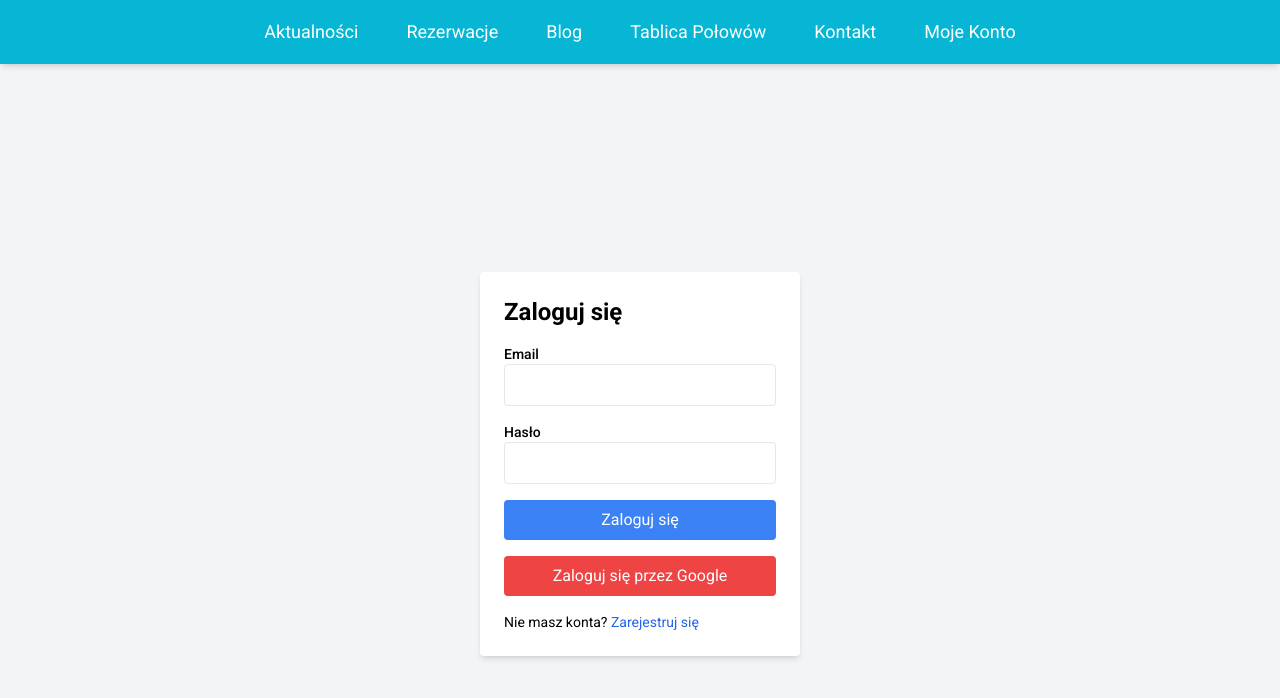
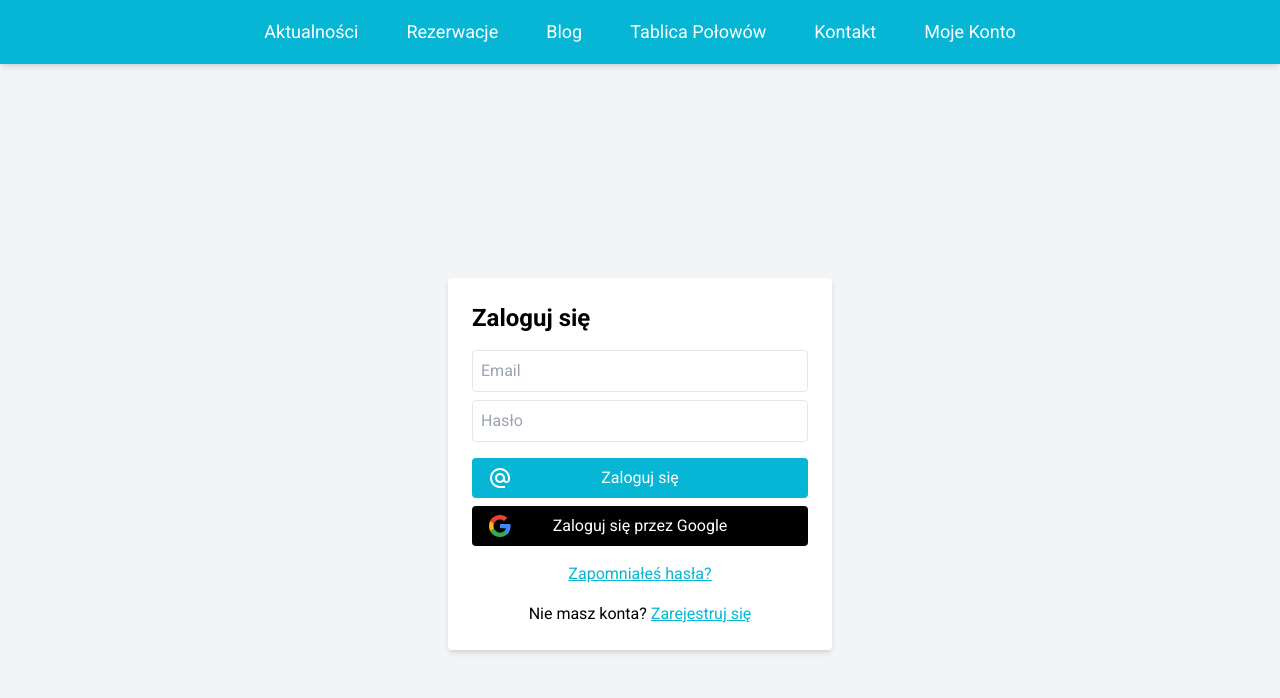
Before and after one commit to qumrran/pay-to-fish, a React (Create React App) app: page /login in a window 1280 px wide. Shown: the top 698 px of the page. Built offline with nearby package versions, Linux system fonts and the light colour scheme; no server answers.

Commit message:
Modification of the login component, removal of the register component, added email verification.

```diff
--- a/package.json
+++ b/package.json
@@ -14,10 +14,12 @@
     "@types/react-dom": "^18.0.0",
     "browser-image-compression": "^2.0.2",
     "firebase": "^11.0.2",
+    "firebaseui": "^6.1.0",
     "gh-pages": "^6.3.0",
     "nth-check": "^2.1.1",
     "react": "^18.3.1",
     "react-dom": "^18.3.1",
+    "react-firebaseui": "^6.0.0",
     "react-icons": "^5.4.0",
     "react-lazyload": "^3.2.1",
     "react-router-dom": "^7.0.1",
@@ -33,7 +35,7 @@
     "test": "react-scripts test",
     "eject": "react-scripts eject",
     "predeploy": "yarn build",
-  "deploy": "gh-pages -d build"
+    "deploy": "gh-pages -d build"
   },
   "eslintConfig": {
     "extends": [
--- a/src/App.tsx
+++ b/src/App.tsx
@@ -3,7 +3,6 @@ import { BrowserRouter, Routes, Route, Navigate } from 'react-router-dom';
 import { UserContext } from './context/UserContext';
 import { UserProvider } from './context/UserContext';
 import LoginPage from './pages/Login/LoginPage';
-import RegisterPage from './pages/RegisterPage/RegisterPage';
 import MainMenu from './components/MainManu/MainMenu';
 import News from './pages/News/News';
 import Reservations from './pages/Reservations/Reservations';
@@ -30,7 +29,6 @@ const App: React.FC = () => {
         <MainMenu />
         <Routes>
           <Route path="/login" element={<LoginPage />} />
-          <Route path="/register" element={<RegisterPage />} />
           <Route
             path="/*"
             element={
--- a/src/pages/Blog/Blog.tsx
+++ b/src/pages/Blog/Blog.tsx
@@ -23,7 +23,6 @@ const Blog: React.FC = () => {
   const { slug } = useParams();
   const [posts, setPosts] = useState<BlogPost[]>([]);
   const [loading, setLoading] = useState(true);
-  const [expandedPost, setExpandedPost] = useState<BlogPost | null>(null);
   const navigate = useNavigate();
 
   useEffect(() => {
--- /dev/null
+++ b/src/pages/Login/ConfirmationEmailPopup/ConfirmationEmailPopup.tsx
@@ -0,0 +1,24 @@
+import React from 'react';
+
+interface ConfirmationEmailPopupProps {
+  onClose: () => void;
+}
+
+const ConfirmationEmailPopup: React.FC<ConfirmationEmailPopupProps> = ({ onClose }) => {
+  return (
+    <div className="fixed inset-0 flex justify-center items-center bg-gray-700 bg-opacity-50">
+      <div className="p-6 bg-white shadow-md rounded w-96 text-center">
+        <h2 className="text-2xl font-bold mb-4">Wysłano e-mail weryfikacyjny</h2>
+        <p className="mb-4">Sprawdź swoją skrzynkę pocztową i kliknij w link, aby zweryfikować swój adres e-mail.</p>
+        <button
+          className="w-full bg-cyan-500 hover:bg-cyan-600  text-white py-2 rounded"
+          onClick={onClose}
+        >
+          OK
+        </button>
+      </div>
+    </div>
+  );
+};
+
+export default ConfirmationEmailPopup;
--- a/src/pages/Login/LoginPage.tsx
+++ b/src/pages/Login/LoginPage.tsx
@@ -1,105 +1,203 @@
-import React, { useContext } from 'react';
-import { signInWithEmailAndPassword } from 'firebase/auth';
-import { useNavigate, Link } from 'react-router-dom';
+import React, { useState } from 'react';
+import { useNavigate } from 'react-router-dom';
+import {
+	createUserWithEmailAndPassword,
+	sendEmailVerification,
+	updateProfile,
+	signInWithEmailAndPassword,
+	GoogleAuthProvider,
+	signInWithPopup,
+	sendPasswordResetEmail,
+} from 'firebase/auth';
 import { auth } from '../../firebase/firebaseConfig';
-import { UserContext } from '../../context/UserContext';
-import { toast, ToastContainer } from 'react-toastify';
-import 'react-toastify/dist/ReactToastify.css';
+import ConfirmationEmailPopup from './ConfirmationEmailPopup/ConfirmationEmailPopup';
+import googleLogo from './../../assets/images/Google__G__logo.svg';
+import { MdAlternateEmail } from 'react-icons/md';
 
 const LoginPage: React.FC = () => {
-  const context = useContext(UserContext);
 	const navigate = useNavigate();
+	const [isRegistering, setIsRegistering] = useState(false);
+	const [email, setEmail] = useState('');
+	const [password, setPassword] = useState('');
+	const [fullName, setFullName] = useState('');
+	const [error, setError] = useState('');
+	const [showPopup, setShowPopup] = useState(false);
+	const [isResettingPassword, setIsResettingPassword] = useState(false);
 
-  if (!context) {
-    return <p>Loading...</p>;
+	const handleEmailAuth = async () => {
+		try {
+			if (isRegistering) {
+				const userCredential = await createUserWithEmailAndPassword(auth, email, password);
+				await sendEmailVerification(userCredential.user);
+
+				if (fullName.trim()) {
+					await updateProfile(userCredential.user, { displayName: fullName });
 				}
 
-  const { user, loginWithGoogle } = context;
+				setShowPopup(true);
+			} else {
+				const userCredential = await signInWithEmailAndPassword(auth, email, password);
 
-  const handleLogin = async (event: React.FormEvent<HTMLFormElement>) => {
-    event.preventDefault();
-    const email = event.currentTarget.email.value;
-    const password = event.currentTarget.password.value;
+				if (!userCredential.user.emailVerified) {
+					setError('Proszę zweryfikować swój e-mail, zanim się zalogujesz.');
+					return;
+				}
 
+				navigate('/dashboard');
+			}
+		} catch (err: any) {
+      console.error("Błąd Firebase:", err);
+      if (err.code === 'auth/email-already-in-use') {
+          setError('Konto z tym e-mailem już istnieje! Zaloguj się.');
+          setIsRegistering(false);
+      } else if (err.code === 'auth/weak-password') {
+          setError('Hasło musi mieć co najmniej 6 znaków.');
+      } else if (err.code === 'auth/invalid-email') {
+          setError('Nieprawidłowy format e-maila.');
+      } else if (err.code === 'auth/wrong-password') {
+          setError('Nieprawidłowe hasło. Spróbuj ponownie.');
+      } else if (err.code === 'auth/user-not-found') {
+          setError('Nie znaleziono konta z tym e-mailem.');
+      } else if (err.code === 'auth/invalid-credential') {
+          setError('Nieprawidłowe dane logowania lub brak konta. Sprawdź e-mail i hasło.');
+      } else {
+          setError(`Wystąpił błąd: ${err.message}`);
+      }
+  }
+
+	};
+
+	const handleGoogleAuth = async () => {
 		try {
-      await signInWithEmailAndPassword(auth, email, password);
-      toast.success('Zalogowano pomyślnie!');
-      navigate('/news');
-    } catch (error) {
-      console.error('Login error:', error);
-      toast.error('Niepoprawne dane logowania.');
+			const provider = new GoogleAuthProvider();
+			await signInWithPopup(auth, provider);
+			navigate('/dashboard');
+		} catch (err: any) {
+			setError('Błąd logowania przez Google: ' + err.message);
 		}
 	};
 
-  const handleGoogleLogin = async () => {
+	const handlePasswordReset = async () => {
 		try {
-      await loginWithGoogle();
-      toast.success('Zalogowano pomyślnie przez Google!');
-      navigate('/news');
-    } catch (error) {
-      console.error('Błąd podczas logowania przez Google:', error);
-      toast.error('Nie udało się zalogować przez Google.');
+			await sendPasswordResetEmail(auth, email);
+			setError('Link do resetowania hasła został wysłany na Twój email.');
+			setIsResettingPassword(false);
+		} catch (err: any) {
+			setError('Błąd podczas wysyłania linku resetującego: ' + err.message);
 		}
 	};
 
-  if (user) {
-    navigate('/news');
-    return null;
-  }
+	const closePopup = () => {
+		setShowPopup(false);
+		setIsRegistering(false);
+		navigate('/login');
+	};
+
+	const handleModeChange = (mode: boolean) => {
+		setIsRegistering(mode);
+		setError('');
+	};
 
 	return (
 		<div className="min-h-screen flex flex-col justify-center items-center bg-gray-100">
-      <ToastContainer
-        position="top-center"
-        autoClose={1000}
-        hideProgressBar={false}
-        closeOnClick={true}
-        pauseOnHover={false}
-        draggable={false}
-        theme="dark"
+			<div className="p-6 bg-white shadow-md rounded w-96">
+				<h1 className="text-2xl font-bold mb-4">{isRegistering ? 'Zarejestruj się' : 'Zaloguj się'}</h1>
+
+				{error && <p className="text-red-500 mb-4">{error}</p>}
+
+				{isRegistering && (
+					<input
+						type="text"
+						placeholder="Imię i nazwisko"
+						className="w-full p-2 border mb-2 rounded focus:outline-none focus:ring focus:ring-cyan-500"
+						value={fullName}
+						onChange={(e) => setFullName(e.target.value)}
+						required
 					/>
-      <form onSubmit={handleLogin} className="p-6 bg-white shadow-md rounded w-80">
-        <h1 className="text-2xl font-bold mb-4">Zaloguj się</h1>
-        <div className="mb-4">
-          <label htmlFor="email" className="block text-sm font-medium">Email</label>
+				)}
+
 				<input
 					type="email"
-            name="email"
-            id="email"
-            required
-            className="w-full px-3 py-2 border rounded"
+					placeholder="Email"
+					className="w-full p-2 border mb-2 rounded focus:outline-none focus:ring focus:ring-cyan-500"
+					value={email}
+					onChange={(e) => setEmail(e.target.value)}
 				/>
-        </div>
-        <div className="mb-4">
-          <label htmlFor="password" className="block text-sm font-medium">Hasło</label>
 				<input
 					type="password"
-            name="password"
-            id="password"
-            required
-            className="w-full px-3 py-2 border rounded"
+					placeholder="Hasło"
+					className="w-full p-2 border mb-4 rounded focus:outline-none focus:ring focus:ring-cyan-500"
+					value={password}
+					onChange={(e) => setPassword(e.target.value)}
 				/>
+
+
+				<button
+					className="w-full bg-cyan-500 hover:bg-cyan-600 text-white py-2 mb-2 rounded flex items-center justify-center relative"
+					onClick={handleEmailAuth}
+				>
+					<MdAlternateEmail className="w-6 h-6 absolute left-4" />
+					<span className="text-center">{isRegistering ? 'Zarejestruj się' : 'Zaloguj się'}</span>
+				</button>
+
+
+				<button
+					className="w-full bg-black hover:bg-gray-800 text-white py-2 mb-2 rounded flex items-center justify-center relative"
+					onClick={handleGoogleAuth}
+				>
+					<img src={googleLogo} alt="Google logo" className="w-6 h-6 absolute left-4" />
+					<span className="text-center">Zaloguj się przez Google</span>
+				</button>
+
+
+				{!isRegistering && !isResettingPassword && (
+					<div className="mt-4 text-center">
+						<button className="text-cyan-500 underline" onClick={() => setIsResettingPassword(true)}>
+							Zapomniałeś hasła?
+						</button>
 					</div>
-        <button
-          type="submit"
-          className="w-full bg-blue-500 text-white py-2 rounded mb-4"
-        >
+				)}
+
+
+				{isResettingPassword && (
+					<div className="mt-4 text-center">
+						<input
+							type="email"
+							placeholder="Podaj swój email"
+							className="w-full p-2 border mb-2 focus:outline-none focus:ring focus:ring-cyan-500 rounded"
+							value={email}
+							onChange={(e) => setEmail(e.target.value)}
+						/>
+						<button className="w-full bg-cyan-500 hover:bg-cyan-600 text-white py-2 mb-2 rounded" onClick={handlePasswordReset}>
+							Wyślij link do resetowania hasła
+						</button>
+						<button className="w-full bg-black hover:bg-gray-800 text-white py-2 rounded" onClick={() => setIsResettingPassword(false)}>
+							Anuluj
+						</button>
+					</div>
+				)}
+
+				<div className="mt-4 text-center">
+					{isRegistering ? (
+						<p>
+							Masz już konto?{' '}
+							<button className="text-cyan-500 underline" onClick={() => handleModeChange(false)}>
 								Zaloguj się
 							</button>
-        <button
-          type="button"
-          onClick={handleGoogleLogin}
-          className="w-full bg-red-500 text-white py-2 rounded"
-        >
-          Zaloguj się przez Google
+						</p>
+					) : (
+						<p>
+							Nie masz konta?{' '}
+							<button className="text-cyan-500 underline" onClick={() => handleModeChange(true)}>
+								Zarejestruj się
 							</button>
-        <p className="text-sm mt-4">
-          Nie masz konta?{' '}
-          <Link to="/register" className="text-blue-600">
-            Zarejestruj się
-          </Link>
 						</p>
-      </form>
+					)}
+				</div>
+			</div>
+
+
+			{showPopup && <ConfirmationEmailPopup onClose={closePopup} />}
 		</div>
 	);
 };
--- a/src/pages/RegisterPage/RegisterPage.tsx
+++ /dev/null
@@ -1,45 +0,0 @@
-import React from 'react';
-import { createUserWithEmailAndPassword } from 'firebase/auth';
-import { useNavigate, Link } from 'react-router-dom';
-import { auth } from '../../firebase/firebaseConfig';
-
-const RegisterPage: React.FC = () => {
-  const navigate = useNavigate();
-
-  const handleRegister = async (event: React.FormEvent<HTMLFormElement>) => {
-    event.preventDefault();
-    const email = event.currentTarget.email.value;
-    const password = event.currentTarget.password.value;
-
-    try {
-      await createUserWithEmailAndPassword(auth, email, password);
-      alert('Rejestracja zakończona sukcesem!');
-      navigate('/login');
-    } catch (error) {
-      console.error('Register error:', error);
-      alert('Nie udało się zarejestrować.');
-    }
-  };
-
-  return (
-    <div className="min-h-screen flex justify-center items-center bg-gray-100">
-      <form onSubmit={handleRegister} className="p-6 bg-white shadow-md rounded">
-        <h1 className="text-2xl font-bold mb-4">Zarejestruj się</h1>
-        <div className="mb-4">
-          <label htmlFor="email" className="block text-sm font-medium">Email</label>
-          <input type="email" name="email" id="email" required className="w-full px-3 py-2 border rounded" />
-        </div>
-        <div className="mb-4">
-          <label htmlFor="password" className="block text-sm font-medium">Hasło</label>
-          <input type="password" name="password" id="password" required className="w-full px-3 py-2 border rounded" />
-        </div>
-        <button type="submit" className="w-full bg-blue-500 text-white py-2 rounded">Zarejestruj się</button>
-        <p className="text-sm mt-4">
-          Masz już konto? <Link to="/login" className="text-blue-600">Zaloguj się</Link>
-        </p>
-      </form>
-    </div>
-  );
-};
-
-export default RegisterPage;
```
Also changed, not shown: src/assets/images/Google__G__logo.svg (added), 1 other file (tests, documents, lock files or other folders). Lines whose indentation alone changed are shown as unchanged.
